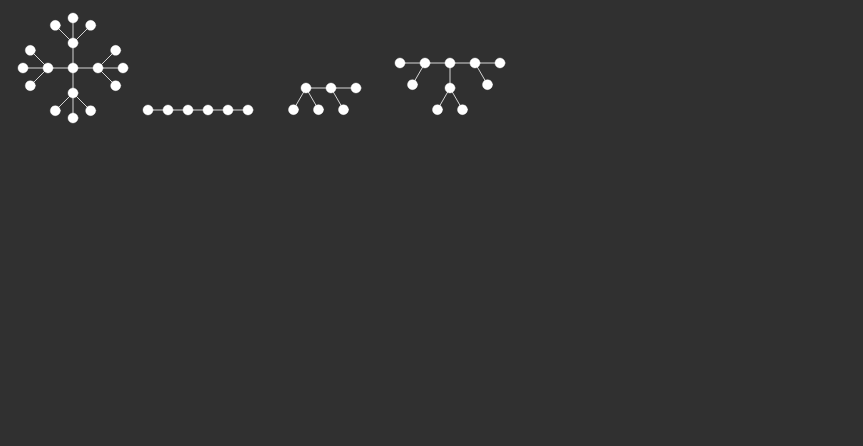
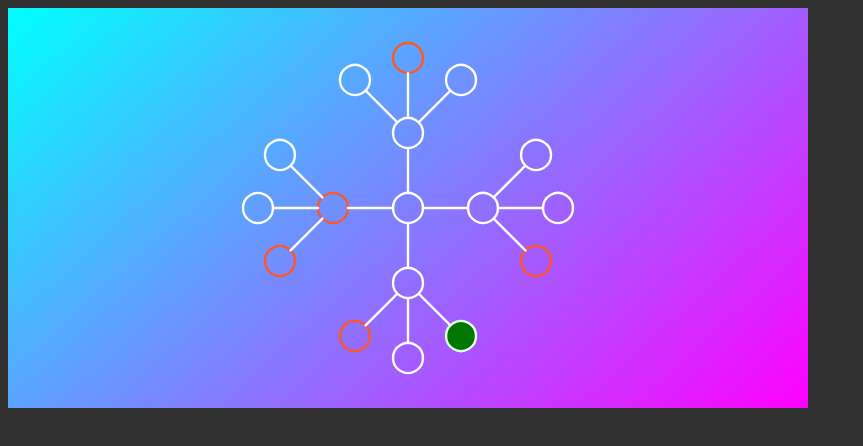
Before and after one commit to ankurparihar/DME-algorithm, a plain HTML site: page svg.html in a window 1280 px wide. Shown: the whole page, without its empty margins (0-863 px from the left). Drawn offline with Linux system fonts and the light colour scheme.

Commit message:
svg experiment

```diff
--- a/svg.html
+++ b/svg.html
@@ -4,10 +4,22 @@
 	<meta charset="UTF-8">
 	<meta name="viewport" content="width=device-width, initial-scale=1.0">
 	<title>SVGs</title>
+	<style>
+		.svg_div {
+			display: flex;
+			align-items: center;
+			justify-content: center;
+			width: 800px;
+			height: 400px;
+			background-image: linear-gradient(138deg, #00ffff, #ff00ff)
+			/* background-image: linear-gradient(138deg, #00ffff, #ff0f00) */
+		}
+	</style>
 </head>
 <body style="background-color:#303030">
 	<!-- radiating star -->
-	<svg version="1.1" xmlns="http://www.w3.org/2000/svg" xmlns:xlink="http://www.w3.org/1999/xlink" viewBox="0 0 650 600" style="width:130px;height:120px">
+	<div class="svg_div">
+		<svg version="1.1" xmlns="http://www.w3.org/2000/svg" xmlns:xlink="http://www.w3.org/1999/xlink" viewBox="0 0 650 600" style="width:390px;height:360px">
 			<style>
 				.circle, .line {
 					stroke: #ffffff;
@@ -17,9 +29,16 @@
 
 				}
 				.circle {
-				fill: #ffffff;
-				stroke-miterlimit: 10;
-				stroke-width: 2;
+					fill: none;
+					/* stroke-miterlimit: 10; */
+					stroke-width: 4;
+				}
+				.circle.exec{
+					stroke: #ddffdd;
+					fill: #007700
+				}
+				.circle.want {
+					stroke: #ff5622
 				}
 				.line {
 					fill: none;
@@ -30,20 +49,20 @@
 				<path class="circle" d=" M 350 300 A 25 25 0 1 1 349.99998750000105 299.97500000416665 Z"></path>
 				<path class="circle" d=" M 475 300 A 25 25 0 1 1 474.99998750000105 299.97500000416665 Z"></path>
 				<path class="circle" d=" M 350 175 A 25 25 0 1 1 349.99998750000105 174.97500000416665 Z"></path>
-			<path class="circle" d=" M 225 300 A 25 25 0 1 1 224.99998750000105 299.97500000416665 Z"></path>
+				<path class="circle want" d=" M 225 300 A 25 25 0 1 1 224.99998750000105 299.97500000416665 Z"></path>
 				<path class="circle" d=" M 350 425 A 25 25 0 1 1 349.99998750000105 424.97500000416665 Z"></path>
 				<path class="circle" d=" M 600 300 A 25 25 0 1 1 599.999987500001 299.97500000416665 Z"></path>
-			<path class="circle" d=" M 350 50 A 25 25 0 1 1 349.99998750000105 49.97500000416665 Z"></path>
+				<path class="circle want" d=" M 350 50 A 25 25 0 1 1 349.99998750000105 49.97500000416665 Z"></path>
 				<path class="circle" d=" M 100 300 A 25 25 0 1 1 99.99998750000104 299.97500000416665 Z"></path>
 				<path class="circle" d=" M 350 550 A 25 25 0 1 1 349.99998750000105 549.9750000041666 Z"></path>
-			<path class="circle" d=" M 563.388347625 388.388347625 A 25 25 0 1 1 563.388335125001 388.36334762916664 Z"></path>
+				<path class="circle want" d=" M 563.388347625 388.388347625 A 25 25 0 1 1 563.388335125001 388.36334762916664 Z"></path>
 				<path class="circle" d=" M 563.388347625 211.611652375 A 25 25 0 1 1 563.388335125001 211.58665237916665 Z"></path>
 				<path class="circle" d=" M 438.388347625 86.61165237499999 A 25 25 0 1 1 438.38833512500105 86.58665237916664 Z"></path>
 				<path class="circle" d=" M 261.611652375 86.61165237499999 A 25 25 0 1 1 261.61163987500106 86.58665237916664 Z"></path>
 				<path class="circle" d=" M 136.611652375 211.611652375 A 25 25 0 1 1 136.61163987500103 211.58665237916665 Z"></path>
-			<path class="circle" d=" M 136.611652375 388.388347625 A 25 25 0 1 1 136.61163987500103 388.36334762916664 Z"></path>
-			<path class="circle" d=" M 261.611652375 513.388347625 A 25 25 0 1 1 261.61163987500106 513.3633476291667 Z"></path>
-			<path class="circle" d=" M 438.388347625 513.388347625 A 25 25 0 1 1 438.38833512500105 513.3633476291667 Z"></path>
+				<path class="circle want" d=" M 136.611652375 388.388347625 A 25 25 0 1 1 136.61163987500103 388.36334762916664 Z"></path>
+				<path class="circle want" d=" M 261.611652375 513.388347625 A 25 25 0 1 1 261.61163987500106 513.3633476291667 Z"></path>
+				<path class="circle exec" d=" M 438.388347625 513.388347625 A 25 25 0 1 1 438.38833512500105 513.3633476291667 Z"></path>
 				<path class="line" d=" M 425 300 L 350 300"></path>
 				<path class="line" d=" M 325 200 L 325 275"></path>
 				<path class="line" d=" M 225 300 L 300 300"></path>
@@ -62,115 +81,116 @@
 				<path class="line" d=" M 395.7106781 495.7106781 L 342.67766952500006 442.67766952500006"></path>
 			</g>
 		</svg>
+	</div>
 	<!-- straight line -->
-	<svg version="1.1" xmlns="http://www.w3.org/2000/svg" xmlns:xlink="http://www.w3.org/1999/xlink" viewBox="0 0 600 150" style="width:120px;height:30px">
-		<style>
-			.circle, .line {
-				stroke: #ffffff;
-				paint-order: fill stroke markers;
-				stroke-dasharray: none;
-				stroke-linecap: round;
-
-			}
-			.circle {
-				fill: #ffffff;
-				stroke-miterlimit: 10;
-				stroke-width: 2;
-			}
-			.line {
-				fill: none;
-				stroke-width: 4;
-			}
-		</style>
-		<g>
-			<path class="circle" d=" M 55 60 A 25 25 0 1 1 54.99998750000104 59.97500000416665 Z"></path>
-			<path class="circle" d=" M 155 60 A 25 25 0 1 1 154.99998750000105 59.97500000416665 Z"></path>
-			<path class="circle" d=" M 255 60 A 25 25 0 1 1 254.99998750000105 59.97500000416665 Z"></path>
-			<path class="circle" d=" M 355 60 A 25 25 0 1 1 354.99998750000105 59.97500000416665 Z"></path>
-			<path class="circle" d=" M 455 60 A 25 25 0 1 1 454.99998750000105 59.97500000416665 Z"></path>
-			<path class="circle" d=" M 555 60 A 25 25 0 1 1 554.999987500001 59.97500000416665 Z"></path>
-			<path class="line" fill="none" stroke="#ffffff" paint-order="fill stroke markers" d=" M 105 60 L 55 60"></path>
-			<path class="line" fill="none" stroke="#ffffff" paint-order="fill stroke markers" d=" M 205 60 L 155 60"></path>
-			<path class="line" fill="none" stroke="#ffffff" paint-order="fill stroke markers" d=" M 305 60 L 255 60"></path>
-			<path class="line" fill="none" stroke="#ffffff" paint-order="fill stroke markers" d=" M 405 60 L 355 60"></path>
-			<path class="line" fill="none" stroke="#ffffff" paint-order="fill stroke markers" d=" M 505 60 L 455 60"></path>
-		</g>
-	</svg>
+	<!-- <svg version="1.1" xmlns="http://www.w3.org/2000/svg" xmlns:xlink="http://www.w3.org/1999/xlink" viewBox="0 0 600 150" style="width:120px;height:30px"> -->
+		<!-- <style> -->
+			<!-- .circle, .line { -->
+				<!-- stroke: #ffffff; -->
+				<!-- paint-order: fill stroke markers; -->
+				<!-- stroke-dasharray: none; -->
+				<!-- stroke-linecap: round; -->
+<!--  -->
+			<!-- } -->
+			<!-- .circle { -->
+				<!-- fill: #ffffff; -->
+				<!-- stroke-miterlimit: 10; -->
+				<!-- stroke-width: 2; -->
+			<!-- } -->
+			<!-- .line { -->
+				<!-- fill: none; -->
+				<!-- stroke-width: 4; -->
+			<!-- } -->
+		<!-- </style> -->
+		<!-- <g> -->
+			<!-- <path class="circle" d=" M 55 60 A 25 25 0 1 1 54.99998750000104 59.97500000416665 Z"></path> -->
+			<!-- <path class="circle" d=" M 155 60 A 25 25 0 1 1 154.99998750000105 59.97500000416665 Z"></path> -->
+			<!-- <path class="circle" d=" M 255 60 A 25 25 0 1 1 254.99998750000105 59.97500000416665 Z"></path> -->
+			<!-- <path class="circle" d=" M 355 60 A 25 25 0 1 1 354.99998750000105 59.97500000416665 Z"></path> -->
+			<!-- <path class="circle" d=" M 455 60 A 25 25 0 1 1 454.99998750000105 59.97500000416665 Z"></path> -->
+			<!-- <path class="circle" d=" M 555 60 A 25 25 0 1 1 554.999987500001 59.97500000416665 Z"></path> -->
+			<!-- <path class="line" fill="none" stroke="#ffffff" paint-order="fill stroke markers" d=" M 105 60 L 55 60"></path> -->
+			<!-- <path class="line" fill="none" stroke="#ffffff" paint-order="fill stroke markers" d=" M 205 60 L 155 60"></path> -->
+			<!-- <path class="line" fill="none" stroke="#ffffff" paint-order="fill stroke markers" d=" M 305 60 L 255 60"></path> -->
+			<!-- <path class="line" fill="none" stroke="#ffffff" paint-order="fill stroke markers" d=" M 405 60 L 355 60"></path> -->
+			<!-- <path class="line" fill="none" stroke="#ffffff" paint-order="fill stroke markers" d=" M 505 60 L 455 60"></path> -->
+		<!-- </g> -->
+	<!-- </svg> -->
 	<!-- paper example 1 -->
-	<svg version="1.1" xmlns="http://www.w3.org/2000/svg" xmlns:xlink="http://www.w3.org/1999/xlink" viewBox="0 0 600 250" style="width:120px;height:50px">
-		<style>
-			.circle, .line {
-				stroke: #ffffff;
-				paint-order: fill stroke markers;
-				stroke-dasharray: none;
-				stroke-linecap: round;
-
-			}
-			.circle {
-				fill: #ffffff;
-				stroke-miterlimit: 10;
-				stroke-width: 2;
-			}
-			.line {
-				fill: none;
-				stroke-width: 4;
-			}
-		</style>
-		<g>
-			<path class="circle" d=" M 162.5 158.25 A 25 25 0 1 1 162.49998750000105 158.22500000416665 Z"></path>
-			<path class="circle" d=" M 287.5 158.25 A 25 25 0 1 1 287.49998750000105 158.22500000416665 Z"></path>
-			<path class="circle" d=" M 412.5 158.25 A 25 25 0 1 1 412.49998750000105 158.22500000416665 Z"></path>
-			<path class="circle" d=" M 225 50 A 25 25 0 1 1 224.99998750000105 49.97500000416665 Z"></path>
-			<path class="circle" d=" M 350 50 A 25 25 0 1 1 349.99998750000105 49.97500000416665 Z"></path>
-			<path class="circle" d=" M 475 50 A 25 25 0 1 1 474.99998750000105 49.97500000416665 Z"></path>
-			<path class="line" d=" M 150 136.6 L 187.5 71.65"></path>
-			<path class="line" d=" M 250 136.6 L 212.5 71.65"></path>
-			<path class="line" d=" M 375 136.6 L 337.5 71.65"></path>
-			<path class="line" d=" M 300 50 L 225 50"></path>
-			<path class="line" d=" M 425 50 L 350 50"></path>
-		</g>
-	</svg>
+	<!-- <svg version="1.1" xmlns="http://www.w3.org/2000/svg" xmlns:xlink="http://www.w3.org/1999/xlink" viewBox="0 0 600 250" style="width:120px;height:50px"> -->
+		<!-- <style> -->
+			<!-- .circle, .line { -->
+				<!-- stroke: #ffffff; -->
+				<!-- paint-order: fill stroke markers; -->
+				<!-- stroke-dasharray: none; -->
+				<!-- stroke-linecap: round; -->
+<!--  -->
+			<!-- } -->
+			<!-- .circle { -->
+				<!-- fill: #ffffff; -->
+				<!-- stroke-miterlimit: 10; -->
+				<!-- stroke-width: 2; -->
+			<!-- } -->
+			<!-- .line { -->
+				<!-- fill: none; -->
+				<!-- stroke-width: 4; -->
+			<!-- } -->
+		<!-- </style> -->
+		<!-- <g> -->
+			<!-- <path class="circle" d=" M 162.5 158.25 A 25 25 0 1 1 162.49998750000105 158.22500000416665 Z"></path> -->
+			<!-- <path class="circle" d=" M 287.5 158.25 A 25 25 0 1 1 287.49998750000105 158.22500000416665 Z"></path> -->
+			<!-- <path class="circle" d=" M 412.5 158.25 A 25 25 0 1 1 412.49998750000105 158.22500000416665 Z"></path> -->
+			<!-- <path class="circle" d=" M 225 50 A 25 25 0 1 1 224.99998750000105 49.97500000416665 Z"></path> -->
+			<!-- <path class="circle" d=" M 350 50 A 25 25 0 1 1 349.99998750000105 49.97500000416665 Z"></path> -->
+			<!-- <path class="circle" d=" M 475 50 A 25 25 0 1 1 474.99998750000105 49.97500000416665 Z"></path> -->
+			<!-- <path class="line" d=" M 150 136.6 L 187.5 71.65"></path> -->
+			<!-- <path class="line" d=" M 250 136.6 L 212.5 71.65"></path> -->
+			<!-- <path class="line" d=" M 375 136.6 L 337.5 71.65"></path> -->
+			<!-- <path class="line" d=" M 300 50 L 225 50"></path> -->
+			<!-- <path class="line" d=" M 425 50 L 350 50"></path> -->
+		<!-- </g> -->
+	<!-- </svg> -->
 	<!-- paper example 2 -->
-	<svg version="1.1" xmlns="http://www.w3.org/2000/svg" xmlns:xlink="http://www.w3.org/1999/xlink" viewBox="0 0 600 400" style="width:120px;height:80px">
-		<style>
-			.circle, .line {
-				stroke: #ffffff;
-				paint-order: fill stroke markers;
-				stroke-dasharray: none;
-				stroke-linecap: round;
-
-			}
-			.circle {
-				fill: #ffffff;
-				stroke-miterlimit: 10;
-				stroke-width: 2;
-			}
-			.line {
-				fill: none;
-				stroke-width: 4;
-			}
-		</style>
-		<g>
-			<path class="circle" d=" M 325 75 A 25 25 0 1 1 324.99998750000105 74.97500000416665 Z"></path>
-			<path class="circle" d=" M 200 75 A 25 25 0 1 1 199.99998750000105 74.97500000416665 Z"></path>
-			<path class="circle" d=" M 325 200 A 25 25 0 1 1 324.99998750000105 199.97500000416665 Z"></path>
-			<path class="circle" d=" M 450 75 A 25 25 0 1 1 449.99998750000105 74.97500000416665 Z"></path>
-			<path class="circle" d=" M 75 75 A 25 25 0 1 1 74.99998750000104 74.97500000416665 Z"></path>
-			<path class="circle" d=" M 137.5 183.25 A 25 25 0 1 1 137.49998750000105 183.22500000416665 Z"></path>
-			<path class="circle" d=" M 262.5 308.25 A 25 25 0 1 1 262.49998750000105 308.22500000416665 Z"></path>
-			<path class="circle" d=" M 387.5 308.25 A 25 25 0 1 1 387.49998750000105 308.22500000416665 Z"></path>
-			<path class="circle" d=" M 512.5 183.25 A 25 25 0 1 1 512.499987500001 183.22500000416665 Z"></path>
-			<path class="circle" d=" M 575 75 A 25 25 0 1 1 574.999987500001 74.97500000416665 Z"></path>
-			<path class="line" d=" M 200 75 L 275 75"></path>
-			<path class="line" d=" M 300 175 L 300 100"></path>
-			<path class="line" d=" M 400 75 L 325 75"></path>
-			<path class="line" d=" M 75 75 L 150 75"></path>
-			<path class="line" d=" M 125 161.6 L 162.5 96.65"></path>
-			<path class="line" d=" M 250 286.6 L 287.5 221.65"></path>
-			<path class="line" d=" M 350 286.6 L 312.5 221.65"></path>
-			<path class="line" d=" M 475 161.6 L 437.5 96.65"></path>
-			<path class="line" d=" M 525 75 L 450 75"></path>
-		</g>
-	</svg>
+	<!-- <svg version="1.1" xmlns="http://www.w3.org/2000/svg" xmlns:xlink="http://www.w3.org/1999/xlink" viewBox="0 0 600 400" style="width:120px;height:80px"> -->
+		<!-- <style> -->
+			<!-- .circle, .line { -->
+				<!-- stroke: #ffffff; -->
+				<!-- paint-order: fill stroke markers; -->
+				<!-- stroke-dasharray: none; -->
+				<!-- stroke-linecap: round; -->
+<!--  -->
+			<!-- } -->
+			<!-- .circle { -->
+				<!-- fill: #ffffff; -->
+				<!-- stroke-miterlimit: 10; -->
+				<!-- stroke-width: 2; -->
+			<!-- } -->
+			<!-- .line { -->
+				<!-- fill: none; -->
+				<!-- stroke-width: 4; -->
+			<!-- } -->
+		<!-- </style> -->
+		<!-- <g> -->
+			<!-- <path class="circle" d=" M 325 75 A 25 25 0 1 1 324.99998750000105 74.97500000416665 Z"></path> -->
+			<!-- <path class="circle" d=" M 200 75 A 25 25 0 1 1 199.99998750000105 74.97500000416665 Z"></path> -->
+			<!-- <path class="circle" d=" M 325 200 A 25 25 0 1 1 324.99998750000105 199.97500000416665 Z"></path> -->
+			<!-- <path class="circle" d=" M 450 75 A 25 25 0 1 1 449.99998750000105 74.97500000416665 Z"></path> -->
+			<!-- <path class="circle" d=" M 75 75 A 25 25 0 1 1 74.99998750000104 74.97500000416665 Z"></path> -->
+			<!-- <path class="circle" d=" M 137.5 183.25 A 25 25 0 1 1 137.49998750000105 183.22500000416665 Z"></path> -->
+			<!-- <path class="circle" d=" M 262.5 308.25 A 25 25 0 1 1 262.49998750000105 308.22500000416665 Z"></path> -->
+			<!-- <path class="circle" d=" M 387.5 308.25 A 25 25 0 1 1 387.49998750000105 308.22500000416665 Z"></path> -->
+			<!-- <path class="circle" d=" M 512.5 183.25 A 25 25 0 1 1 512.499987500001 183.22500000416665 Z"></path> -->
+			<!-- <path class="circle" d=" M 575 75 A 25 25 0 1 1 574.999987500001 74.97500000416665 Z"></path> -->
+			<!-- <path class="line" d=" M 200 75 L 275 75"></path> -->
+			<!-- <path class="line" d=" M 300 175 L 300 100"></path> -->
+			<!-- <path class="line" d=" M 400 75 L 325 75"></path> -->
+			<!-- <path class="line" d=" M 75 75 L 150 75"></path> -->
+			<!-- <path class="line" d=" M 125 161.6 L 162.5 96.65"></path> -->
+			<!-- <path class="line" d=" M 250 286.6 L 287.5 221.65"></path> -->
+			<!-- <path class="line" d=" M 350 286.6 L 312.5 221.65"></path> -->
+			<!-- <path class="line" d=" M 475 161.6 L 437.5 96.65"></path> -->
+			<!-- <path class="line" d=" M 525 75 L 450 75"></path> -->
+		<!-- </g> -->
+	<!-- </svg> -->
 </body>
 </html>
```
Lines whose indentation alone changed are shown as unchanged.
